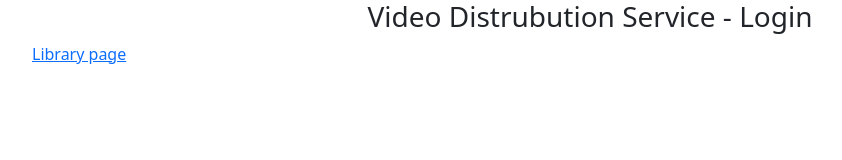
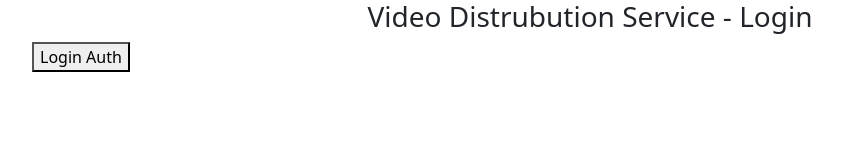
Before and after one commit to leequinn2369/my-first-static-web-app, a website: page src/index.html in a window 1280 px wide. Shown: the whole page, without its empty margins (50-892 px from the left). Drawn offline with Linux system fonts and the light colour scheme.

Commit message:
Add files via upload

```diff
--- a/src/index.html
+++ b/src/index.html
@@ -34,9 +34,13 @@
 
 
 <div id="exclusiveLogin">
-  <a href="library.html"> Library page</button>
-
+  <button onclick="authwithGithub()">Login Auth</button>
 </div>
+<script>
+  function authwithGithub(){
+    window.location.href="https://github.com/login/oauth/authorize?client_id=380746c5d26d53bfcf02"
+  }
+</script>
 
 
 
```
Also changed, not shown: src/library.html (+0 -1 lines).
